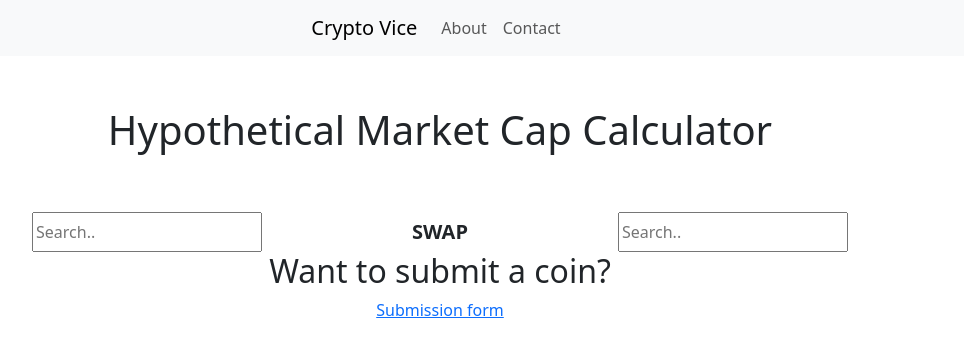
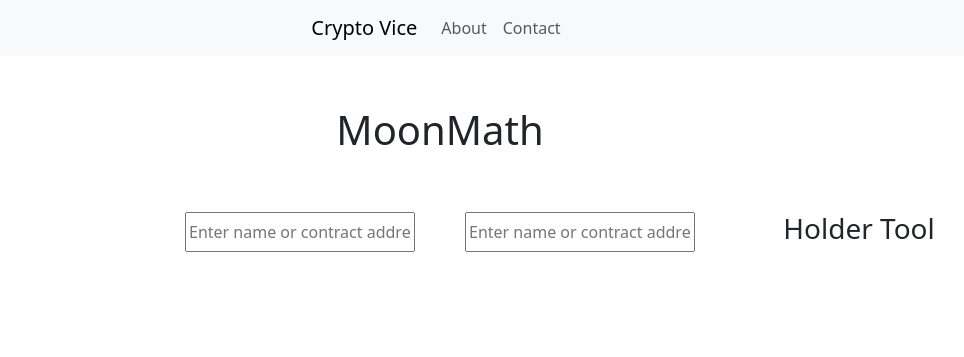
Before and after one commit to IsaiahJarvis/CryptoVice, a Django app: page / in a window 1280 px wide. Shown: the top 357 px of the page, without its empty margins (200-1164 px from the left). Run offline with Django 4.2, Linux system fonts and the light colour scheme; some libraries are stand-ins or nearby versions.

Commit message:
Visual Updates

```diff
--- a/CryptoProject/CryptoApp/models.py
+++ b/CryptoProject/CryptoApp/models.py
@@ -12,3 +12,4 @@ class Coin(models.Model):
     circulating_supply = models.CharField(null=True, blank=True)
     price = models.DecimalField(null=True, blank=True, max_digits=100, decimal_places=10)
     contract_address = models.CharField(null=True, blank=True)
+    network = models.CharField(null=True, blank=True)
--- a/CryptoProject/CryptoApp/templates/marketcaptool.html
+++ b/CryptoProject/CryptoApp/templates/marketcaptool.html
@@ -1,14 +1,18 @@
 {% extends "base.html" %} {% block content %}
-<div>
+
   <div class="header-wrapper">
-    <h1 class="header">Hypothetical Market Cap Calculator</h1>
+    <h1 class="header">MoonMath</h1>
   </div>
-
+<div class="body-wrapper">
   <div id="my_dropdown" class="dropdown-content">
   </div>
+  <div class="news-wrapper">
+
+  </div>
   <div class="tool-wrapper">
+    <div class="selector-wrapper">
       <div class="dropdown" id="dropdown_1">
-      <input onclick="dropSearch('dropdown_1')" type="text" placeholder="Search.." id="search_input_1" onkeyup="filterFunction(this)" class="search">
+        <input onclick="dropSearch('dropdown_1')" type="text" placeholder="Enter name or contract address" id="search_input_1" onkeyup="filterFunction(this)" class="search">
         <div onclick="hideSelected('search_input_1', 'selected_box_1', 'dropdown_1')" class="selected-box" id="selected_box_1">
 	  <div class="img-wrapper" id="img_wrapper_1"><img class="selected-img" id="selected_img_1"src="" alt="N/A"></div>
 	  <div class="symbol-wrapper" id="symbol_wrapper_1"></div>
@@ -16,12 +20,8 @@
         </div>
       </div>
 
-    <div class="swap-wrapper">
-      SWAP
-    </div>
-
       <div class="dropdown" id="dropdown_2">
-      <input onclick="dropSearch('dropdown_2')" type="text" placeholder="Search.." id="search_input_2" onkeyup="filterFunction(this)" class="search">
+        <input onclick="dropSearch('dropdown_2')" type="text" placeholder="Enter name or contract address" id="search_input_2" onkeyup="filterFunction(this)" class="search">
         <div onclick="hideSelected('search_input_2', 'selected_box_2', 'dropdown_2')" class="selected-box" id="selected_box_2">
           <div class="img-wrapper" id="img_wrapper_2"><img class="selected-img" id="selected_img_2"src="" alt="N/A"></div>
           <div class="symbol-wrapper" id="symbol_wrapper_2"></div>
@@ -29,6 +29,7 @@
         </div>
       </div>
     </div>
+
     <div class="result-div">
       <div class="result-wrapper" id="results">
         <div id="price_text"></div>
@@ -39,10 +40,12 @@
         <div id="result_mc"></div>
       </div>
     </div>
+  </div>
 
-  <div class="submit-link-wrapper">
-    <h2>Want to submit a coin?</h2>
-    <a href="/submitcoin">Submission form</a>
+  <div class="holder-wrapper">
+    <h3>Holder Tool</h3>
+    <div>
+    </div>
   </div>
 
 </div>
--- a/CryptoProject/static/css/base.css
+++ b/CryptoProject/static/css/base.css
@@ -1,6 +1,6 @@
 .result-wrapper {
   display: none;
-  margin: 100px 100px;
+  margin: 50px 100px;
 }
 
 .result-div .show {
@@ -13,13 +13,6 @@
   display: flex;
   justify-content: center;
   margin: 50px 50px;
-}
-
-.swap-wrapper {
-  display: flex;
-  align-items: center;
-  font-weight: bold;
-  font-size: 20px
 }
 
 #myInput {
@@ -37,6 +30,8 @@
 .dropdown {
   position: relative;
   display: inline-block;
+  padding-left: 25px;
+  padding-right: 25px;
 }
 
 .search {
@@ -44,21 +39,36 @@
   height: 40px;
 }
 
+.body-wrapper {
+  display: flex;
+}
+
 .tool-wrapper {
   display: flex;
-  justify-content: space-evenly;
+  justify-content: center;
   flex-wrap: wrap;
+}
+
+.holder-wrapper {
+  display: flex;
+  flex: 1;
+  justify-content: center;
 }
 
 .symbol-wrapper {
   text-transform: uppercase;
 }
 
-.submit-link-wrapper {
+.selector-wrapper {
   display: flex;
+  flex: 1;
   justify-content: center;
-  align-items: center;
-  flex-direction: column;
+}
+
+.news-wrapper {
+  display: flex;
+  flex: 1;
+  justify-content: center;
 }
 
 .dropdown-content {
--- a/CryptoProject/static/js/base.js
+++ b/CryptoProject/static/js/base.js
@@ -2,6 +2,7 @@ let selectedCoinA = null;
 let selectedCoinB = null;
 let USD = new Intl.NumberFormat('en-US', {style: 'currency', currency: 'USD'});
 
+// changes the dropdown menu and focus to the clicked searchbox
 function dropSearch(input) {
   if (document.getElementById("my_dropdown").classList.contains("show") === true) {
     if (document.getElementById(input).classList.contains("active") === true) {
@@ -18,6 +19,7 @@ function dropSearch(input) {
   }
 }
 
+// change the active search
 function changeActive(to, from) {
   if (document.getElementById(from).classList.contains("active") === true) {
     document.getElementById(from).classList.toggle("active");
@@ -65,6 +67,12 @@ function hideSelected(search, select, dropdown) {
   }
 }
 
+// hide network dropdown
+function hideThis(target) {
+  document.getElementById(target).classList.toggle("show");
+}
+
+// clear both selected coins
 function clearSelected(dropdown) {
   if (dropdown === "dropdown_1") {
     document.getElementById("selected_img_1").src="";
@@ -77,11 +85,13 @@ function clearSelected(dropdown) {
   }
 }
 
+// calculate the results of the tool and display the results section if not already displayed
 function displayResult() {
+  // only update if both boxes are showing selected isntead of the search box
   if (document.getElementById('selected_box_1').classList.contains("show-selected") === true && (document.getElementById('selected_box_2').classList.contains("show-selected") === true)) {
     fdvPrice = parseFloat(selectedCoinA['price']) * (parseFloat(selectedCoinB['fdv']) / parseFloat(selectedCoinA['fdv']))
     mcPrice = parseFloat(selectedCoinA['price']) * (parseFloat(selectedCoinB['marketCap']) / parseFloat(selectedCoinA['marketCap']))
-    priceText = `Base Price of ${selectedCoinA['name']}:`;
+    priceText = `Current Price of ${selectedCoinA['name']}:`;
     fdvText = `Price of ${selectedCoinA['name']} with ${selectedCoinB['name']}'s fully diluted market cap:`;
     mcText = `Price of ${selectedCoinA['name']} with ${selectedCoinB['name']}'s market cap:`;
 
@@ -147,8 +157,9 @@ async function fetchResults(url, dropdownMenu) {
       item.setAttribute("data-name", coin.name);
       item.setAttribute("data-symbol", coin.symbol);
       item.setAttribute("data-id", coin.crypto_id);
+      item.setAttribute("data-network", coin.network);
 
-      item.innerHTML = `<strong>${coin.name}</strong> (${coin.symbol})`;
+      item.innerHTML = `<strong>${coin.name}</strong> (${coin.network})`;
       item.onclick = () => coinSelect(coin);  // Handle coin selection
       dropdownMenu.appendChild(item);
     });
```
Also changed, not shown: CryptoProject/CryptoApp/scripts/get_coins.py (+35 -4 lines), CryptoProject/CryptoApp/templates/submitcoin.html (deleted, +0 -10 lines), CryptoProject/CryptoApp/migrations/0011_coin_network.py (added). Lines whose indentation alone changed are shown as unchanged.
